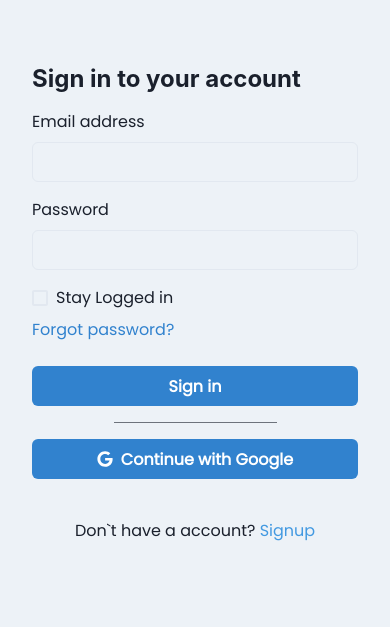
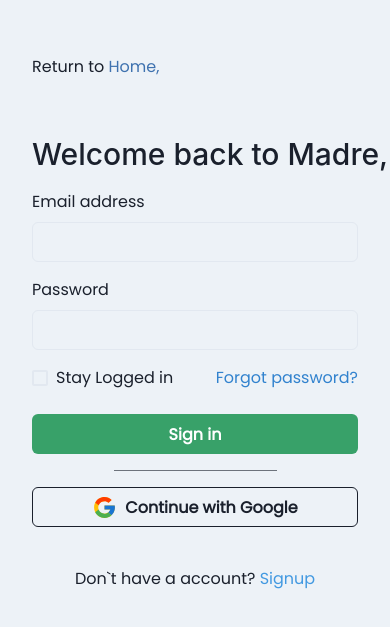
Before and after one commit to sahrohit/better-madre, a Next.js app: page /auth/login in a window 390 px wide. Shown: the part 119-746 px from the top of the page. Built offline with nearby package versions, Linux system fonts and the light colour scheme; no server answers; the database is empty.

Commit message:
Updated Login and Register Page

```diff
--- a/components/Home/Banner.jsx
+++ b/components/Home/Banner.jsx
@@ -123,7 +123,7 @@
 			>
 				<AnimatePresence>
 					<MotionImage
-						src="/foods/eggs.png"
+						src="/foods/eggs.webp"
 						alt="random image"
 						layout={`"fill"`}
 						variants={variants}
--- a/config/animations.js
+++ b/config/animations.js
@@ -4,8 +4,8 @@
 	Normal: 0.8,
 	Slow: 1.2,
 	VerySlow: 1.8,
-}
-const easing = [0.6, -0.05, 0.01, 0.99]
+};
+const easing = [0.6, -0.05, 0.01, 0.99];
 
 const fadeInUp = {
 	initial: {
@@ -20,7 +20,7 @@
 			ease: easing,
 		},
 	},
-}
+};
 
 const fadeInUpSlower = {
 	initial: {
@@ -29,27 +29,57 @@
 	},
 	animate: {
 		y: 0,
-    opacity: 1,
+		opacity: 100,
 		transition: {
 			duration: DURATIONS.Normal,
 			ease: easing,
 		},
 	},
-}
+};
+
+const fadeInRight = {
+	initial: {
+		x: -200,
+		opacity: 0,
+	},
+	animate: {
+		x: 0,
+		opacity: 1,
+		transition: {
+			type: "spring",
+			duration: DURATIONS.Fast,
+		},
+	},
+};
+
+const fadeInLeft = {
+	initial: {
+		x: 200,
+		opacity: 0,
+	},
+	animate: {
+		x: 0,
+		opacity: 1,
+		transition: {
+			type: "spring",
+			duration: DURATIONS.Fast,
+		},
+	},
+};
 
 const letterSpace = {
 	initial: {
 		opacity: 0,
 	},
 	animate: {
-    letterSpacing: ['0px', '-10px', '0px'],
+		letterSpacing: ["0px", "-10px", "0px"],
 		opacity: 1,
 		transition: {
 			duration: DURATIONS.Slow,
 			ease: easing,
 		},
 	},
-}
+};
 
 const simpleOpacity = {
 	initial: {
@@ -62,7 +92,7 @@
 			ease: easing,
 		},
 	},
-}
+};
 
 const scaleUp = {
 	initial: {
@@ -85,18 +115,18 @@
 			ease: easing,
 		},
 	},
-}
+};
 
 const divider = {
 	initial: {
 		scale: 0,
 		opacity: 0,
-    borderRadius: '100%',
+		borderRadius: "100%",
 	},
 	animate: {
 		opacity: [0, 1],
 		scale: [1, 1.05, 1],
-    borderRadius: ['100%', '0%'],
+		borderRadius: ["100%", "0%"],
 		transition: {
 			duration: DURATIONS.VerySlow,
 			ease: easing,
@@ -104,14 +134,14 @@
 	},
 	lightMode: {
 		opacity: [0, 1],
-    borderRadius: ['100%', '0%'],
+		borderRadius: ["100%", "0%"],
 		scale: [0.99, 1.05, 1],
 		transition: {
 			duration: DURATIONS.VerySlow,
 			ease: easing,
 		},
 	},
-}
+};
 
 const menuAnim = {
 	show: {
@@ -130,7 +160,7 @@
 			duration: DURATIONS.VeryFast,
 		},
 	},
-}
+};
 
 const avatarAnimation = {
 	initial: {
@@ -148,7 +178,7 @@
 	exit: {
 		opacity: 0,
 	},
-}
+};
 
 const stagger = {
 	animate: {
@@ -156,20 +186,23 @@
 			staggerChildren: 0.1,
 		},
 	},
-}
+};
+
 const galleryStagger = {
 	animate: {
 		transition: {
 			staggerChildren: 0.2,
 		},
 	},
-}
+};
 
 export {
 	DURATIONS,
 	easing,
 	fadeInUp,
 	fadeInUpSlower,
+	fadeInRight,
+	fadeInLeft,
 	letterSpace,
 	stagger,
 	galleryStagger,
@@ -178,4 +211,4 @@
 	scaleUp,
 	avatarAnimation,
 	divider,
-}
+};
--- a/next.config.js
+++ b/next.config.js
@@ -12,6 +12,10 @@
 	swcMinify: true,
 	reactStrictMode: true,
 	images: {
-		domains: ["source.unsplash.com", "lh3.googleusercontent.com"],
+		domains: [
+			"source.unsplash.com",
+			"lh3.googleusercontent.com",
+			"images.unsplash.com",
+		],
 	},
 });
--- a/pages/auth/login.js
+++ b/pages/auth/login.js
@@ -8,13 +8,17 @@
 	Input,
 	Link as ChakraLink,
 	Stack,
-	Image,
+	Image as ChakraImage,
 	useToast,
 	Text,
 	useBreakpointValue,
 	FormErrorMessage,
 	Divider,
 	Center,
+	VStack,
+	HStack,
+	IconButton,
+	Icon,
 } from "@chakra-ui/react";
 import { useAuth } from "contexts/AuthContext";
 import { useRouter } from "next/router";
@@ -23,7 +27,10 @@
 import { Formik, Form, Field } from "formik";
 import * as Yup from "yup";
 import OnlyLoggedOut from "@components/routes/OnlyLoggedOut";
-import { FaGoogle } from "react-icons/fa";
+import { FcGoogle } from "react-icons/fc";
+import Image from "next/image";
+import { motion } from "framer-motion";
+import { fadeInRight } from "@config/animations";
 
 const LoginSchema = Yup.object().shape({
 	email: Yup.string()
@@ -37,14 +44,38 @@
 	const router = useRouter();
 	const { logIn, signInWithGoogle } = useAuth();
 	const isMobile = useBreakpointValue(mobileBreakpointsMap);
+	const MotionFlex = motion(Flex);
 
 	return (
 		<OnlyLoggedOut>
 			<Stack minH={"100vh"} direction={{ base: "column", md: "row" }}>
-				<Flex p={8} flex={1} align={"center"} justify={"center"}>
+				<MotionFlex
+					p={8}
+					flex={1}
+					align={"center"}
+					justify={"center"}
+					initial="initial"
+					animate="animate"
+					variants={fadeInRight}
+				>
 					<Stack spacing={4} w={"full"} maxW={"md"}>
-						<Heading fontSize={"2xl"}>
-							Sign in to your account
+						<Text align={"left"} my={10}>
+							Return to{" "}
+							<Link passHref href="/">
+								<ChakraLink iHomecolor={"blue.400"}>
+									Home,
+								</ChakraLink>
+							</Link>
+						</Text>
+						<Heading
+							fontSize={"3xl"}
+							fontWeight={"medium"}
+							textAlign={"center"}
+							fontFamily={"Inter"}
+							whiteSpace={"nowrap"}
+							m={5}
+						>
+							Welcome back to Madre,
 						</Heading>
 						<Formik
 							initialValues={{ email: "", password: "" }}
@@ -89,11 +120,7 @@
 														form.touched.email
 													}
 												>
-													<Stack
-														direction={{
-															base: "column",
-															sm: "row",
-														}}
+													<HStack
 														align={"start"}
 														justify={
 															"space-between"
@@ -105,7 +132,7 @@
 														<FormErrorMessage>
 															{form.errors.email}
 														</FormErrorMessage>
-													</Stack>
+													</HStack>
 
 													<Input
 														{...field}
@@ -122,11 +149,7 @@
 														form.touched.password
 													}
 												>
-													<Stack
-														direction={{
-															base: "column",
-															sm: "row",
-														}}
+													<HStack
 														align={"start"}
 														justify={
 															"space-between"
@@ -141,7 +164,7 @@
 																	.password
 															}
 														</FormErrorMessage>
-													</Stack>
+													</HStack>
 													<Input
 														{...field}
 														type="password"
@@ -151,11 +174,7 @@
 										</Field>
 
 										<Stack spacing={6}>
-											<Stack
-												direction={{
-													base: "column",
-													sm: "row",
-												}}
+											<HStack
 												align={"start"}
 												justify={"space-between"}
 											>
@@ -172,11 +191,11 @@
 														Forgot password?
 													</ChakraLink>
 												</Link>
-											</Stack>
+											</HStack>
 											<Button
 												isLoading={props.isSubmitting}
 												type="submit"
-												colorScheme={"blue"}
+												colorScheme={"green"}
 												variant={"solid"}
 											>
 												Sign in
@@ -192,10 +211,9 @@
 						</Center>
 
 						<Button
-							leftIcon={<FaGoogle />}
+							leftIcon={<FcGoogle fontSize={"25px"} />}
 							type="submit"
-							colorScheme={"blue"}
-							variant={"solid"}
+							variant={"outline"}
 							onClick={() => {
 								signInWithGoogle()
 									.then((userCredential) => {
@@ -235,14 +253,36 @@
 							</Text>
 						</Stack>
 					</Stack>
-				</Flex>
+				</MotionFlex>
 				{!isMobile && (
-					<Flex flex={1}>
-						<Image
-							alt={"Login Image"}
+					<Flex flex={2} position={"relative"}>
+						<Flex
+							color={"white"}
+							zIndex={1}
+							direction={"column"}
+							w={"full"}
+							alignItems={"flex-end"}
+							justifyContent={"flex-end"}
+						>
+							<Heading
+								p={"20%"}
+								fontFamily={"Dancing Script"}
+								fontWeight={"semibold"}
+								fontSize={"80px"}
+								whiteSpace={"nowrap"}
+							>
+								Welcome back,
+							</Heading>
+						</Flex>
+
+						<ChakraImage
+							as={Image}
+							alt={"Beautiful Foods"}
+							layout={"fill"}
 							objectFit={"cover"}
+							filter={`blur(1px) brightness(80%)`}
 							src={
-								"https://images.unsplash.com/photo-1486312338219-ce68d2c6f44d?ixid=MXwxMjA3fDB8MHxwaG90by1wYWdlfHx8fGVufDB8fHw%3D&ixlib=rb-1.2.1&auto=format&fit=crop&w=1352&q=80"
+								"https://images.unsplash.com/photo-1498837167922-ddd27525d352?ixlib=rb-1.2.1&ixid=MnwxMjA3fDB8MHxwaG90by1wYWdlfHx8fGVufDB8fHx8&auto=format&fit=crop&w=2070&q=80"
 							}
 						/>
 					</Flex>
```
Also changed, not shown: pages/auth/register.js (+119 -38 lines). Lines whose indentation alone changed are shown as unchanged.
